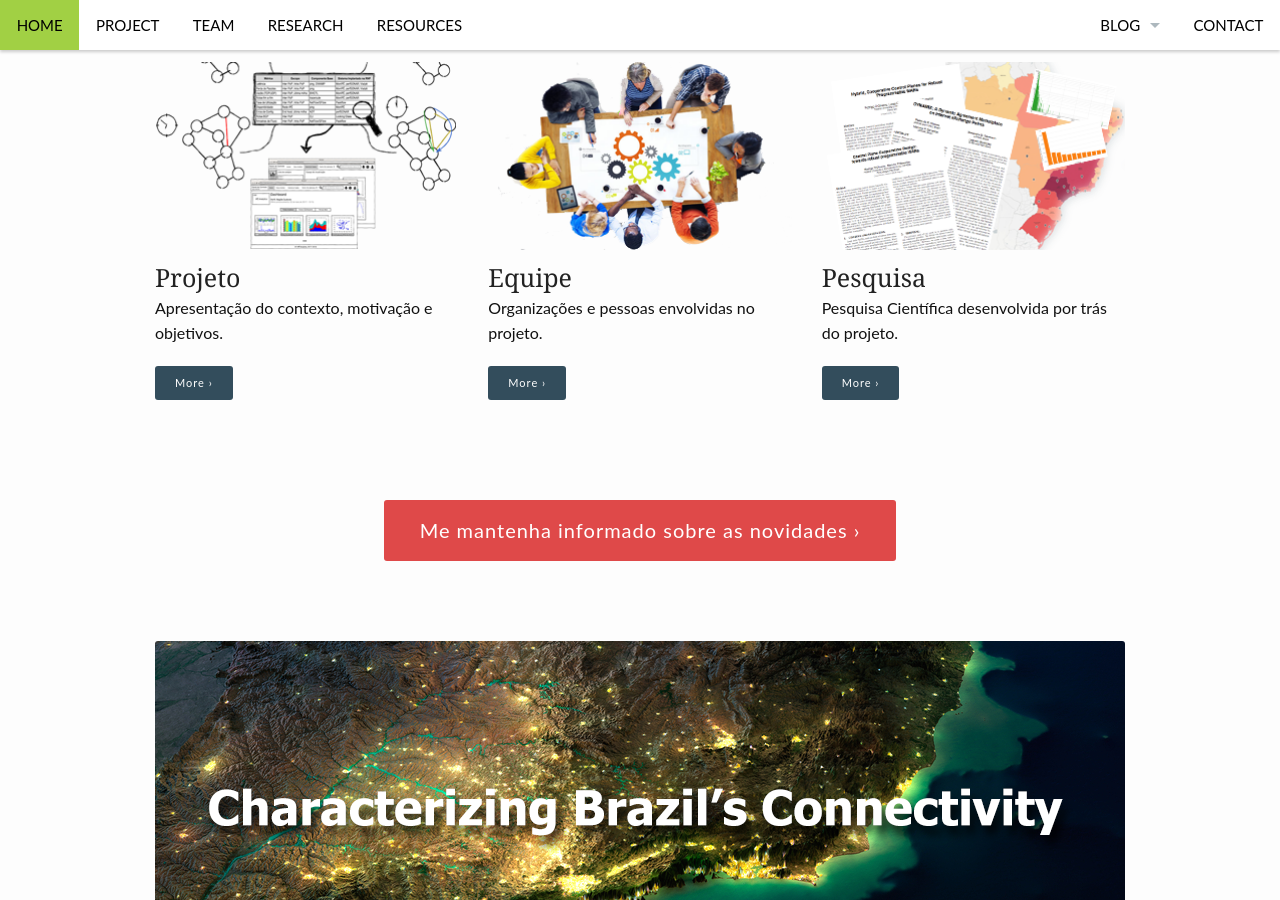
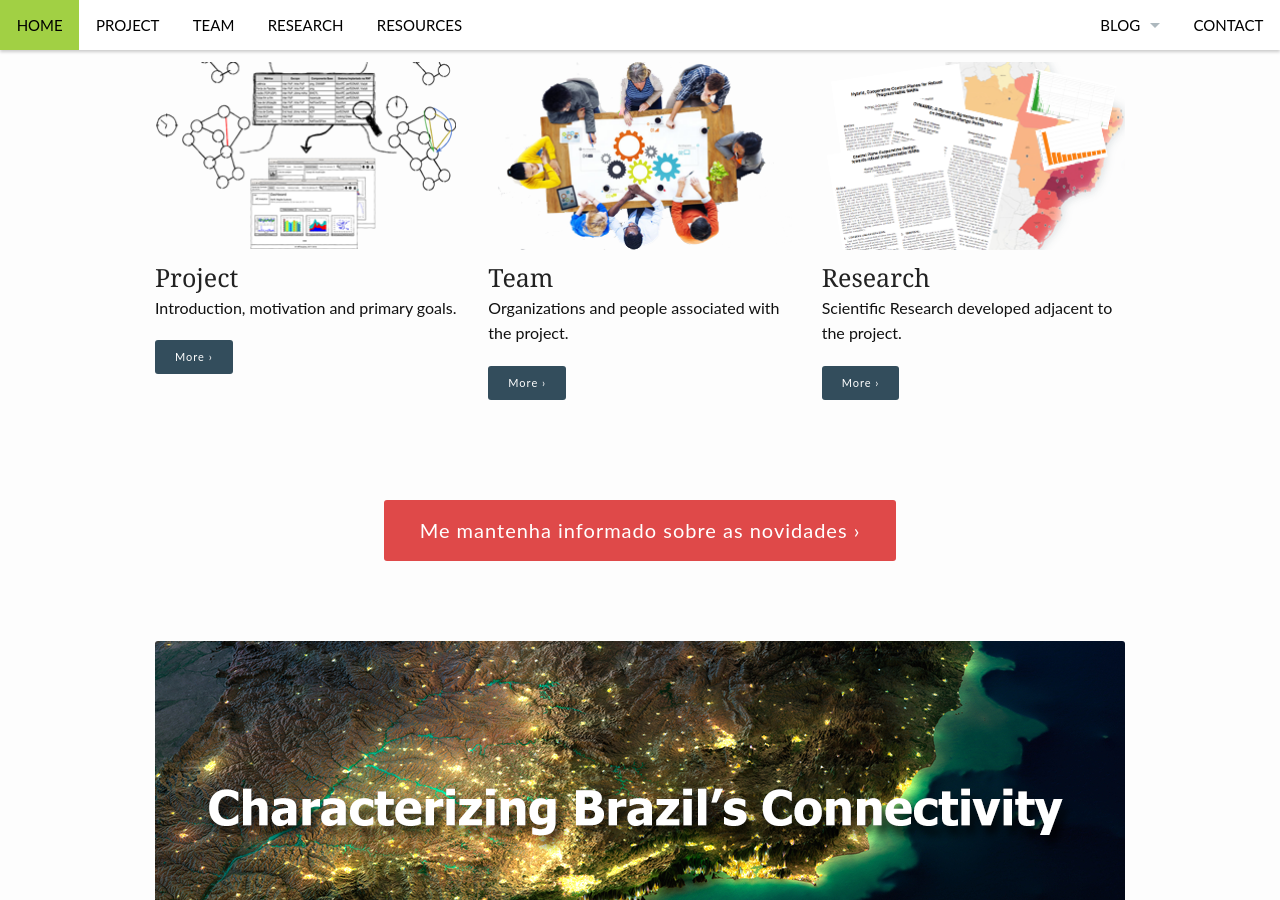
Before and after one commit to ipe-analytics/ipe-analytics-website, a Jekyll site: the page built from pages/pages-root-folder/index.md, in a window 1280 px wide and 900 px high, scrolled down 500 px. Built offline with Jekyll 4.4.1, drawn with Linux system fonts in a browser that asks for light colours.

Commit message:
Alterado titulos e descrições das páginas

```diff
--- a/pages/pages-root-folder/index.md
+++ b/pages/pages-root-folder/index.md
@@ -13,20 +13,20 @@ overview:
   text: O Grupo de Trabalho (GT) IPÊ Analytics propõe um sistema para analisar os dados coletados pelos monitoramentos existentes na rede IPÊ usando técnicas de Análise de Grandes Volumes de Dados (Big Data Analytics). O principal objetivo é fornecer informações mais valiosas para amparar a gerência de operações, a engenharia de tráfego e o planejamento da rede.
 
 widget1:
-  title: "Projeto"
+  title: "Project"
   url: 'http://www.inf.ufrgs.br/ipeanalytics/project/'
   image: '/images/logo-projeto-site_v2.png'
-  text: 'Apresentação do contexto, motivação e objetivos.'
+  text: 'Introduction, motivation and primary goals.'
 widget2:
-  title: "Equipe"
+  title: "Team"
   url: 'http://www.inf.ufrgs.br/ipeanalytics/people/'
   image: '/images/logo-equipe_recursos-site2.png'
-  text: 'Organizações e pessoas envolvidas no projeto.'
+  text: 'Organizations and people associated with the project.'
 widget3:
-  title: "Pesquisa"
+  title: "Research"
   url: 'http://www.inf.ufrgs.br/ipeanalytics/publications/'
   image: '/images/logo-pesquisa-site.png'
-  text: 'Pesquisa Científica desenvolvida por trás do projeto.'
+  text: 'Scientific Research developed adjacent to the project.'
 #
 # Use the call for action to show a button on the frontpage
 #
```
Also changed, not shown: pages/contact.md (+2 -2 lines), pages/people.md (+2 -2 lines), pages/project.md (+2 -2 lines), pages/publications.md (+1 -1 lines), pages/resources.md (+1 -1 lines).
